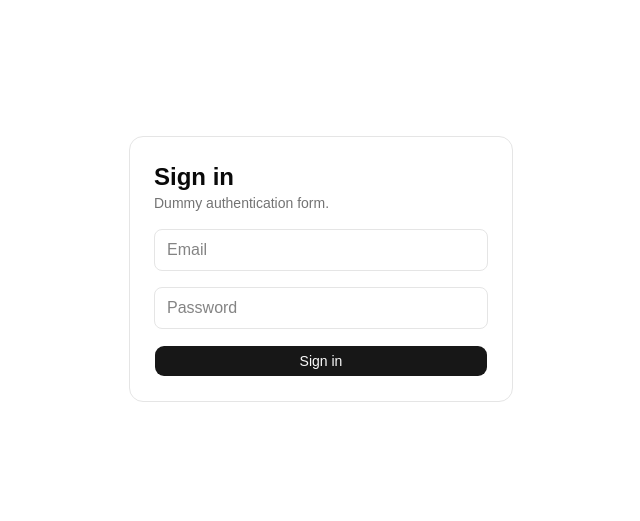
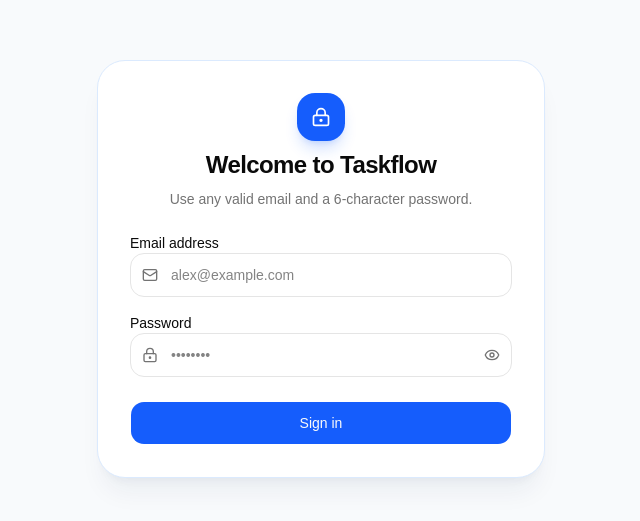
Before and after one commit to SaradBhatta12/task-management-dashboard, a Next.js app: page /login in a window 1280 px wide. Shown: the part 131-652 px from the top of the page, without its empty margins (319-959 px from the left). Built offline with nearby package versions, Linux system fonts and the light colour scheme; no server answers.

Commit message:
Implement persisted mock authentication and protected dashboard access

```diff
--- a/package.json
+++ b/package.json
@@ -18,6 +18,7 @@
     "react": "19.2.4",
     "react-dom": "19.2.4",
     "react-redux": "^9.3.0",
+    "redux-persist": "^6.0.0",
     "shadcn": "^4.13.1",
     "tailwind-merge": "^3.6.0",
     "tw-animate-css": "^1.4.0"
--- a/src/app/(auth)/login/page.tsx
+++ b/src/app/(auth)/login/page.tsx
@@ -2,7 +2,7 @@
 
 export default function LoginPage() {
   return (
-    <main className="grid min-h-screen place-items-center p-6">
+    <main className="grid min-h-screen place-items-center bg-slate-50 p-6 dark:bg-background">
       <LoginForm />
     </main>
   )
--- a/src/app/(dashboard)/layout.tsx
+++ b/src/app/(dashboard)/layout.tsx
@@ -1,9 +1,11 @@
 import { Navbar } from "@/components/layout/Navbar"
 import { PageTransition } from "@/components/layout/PageTransition"
 import { Sidebar } from "@/components/layout/Sidebar"
+import { ProtectedRoute } from "@/features/auth/ProtectedRoute"
 
 export default function DashboardLayout({ children }: { children: React.ReactNode }) {
   return (
+    <ProtectedRoute>
       <div className="flex min-h-screen gap-3 bg-slate-50 p-3 dark:bg-background">
         <Sidebar />
         <div className="min-w-0 flex-1">
@@ -13,5 +15,6 @@
           </main>
         </div>
       </div>
+    </ProtectedRoute>
   )
 }
--- a/src/features/auth/LoginForm.tsx
+++ b/src/features/auth/LoginForm.tsx
@@ -1,17 +1,140 @@
 "use client"
 
+import { Eye, EyeOff, LockKeyhole, Mail } from "lucide-react"
+import { useRouter } from "next/navigation"
+import { useEffect, useState, type FormEvent } from "react"
+
 import { Button } from "@/components/ui/button"
+import { setCredentials } from "@/features/auth/authSlice"
+import { validateLogin, type LoginErrors, type LoginInput } from "@/lib/validations/loginSchema"
+import { useAppDispatch, useAppSelector } from "@/store/hooks"
+import { cn } from "@/utils"
+
+const initialValues: LoginInput = {
+  email: "",
+  password: "",
+}
 
 export function LoginForm() {
+  const router = useRouter()
+  const dispatch = useAppDispatch()
+  const isAuthenticated = useAppSelector((state) => Boolean(state.auth.token))
+  const [values, setValues] = useState(initialValues)
+  const [errors, setErrors] = useState<LoginErrors>({})
+  const [showPassword, setShowPassword] = useState(false)
+  const [isSubmitting, setIsSubmitting] = useState(false)
+
+  useEffect(() => {
+    if (isAuthenticated) {
+      router.replace("/")
+    }
+  }, [isAuthenticated, router])
+
+  function updateField(field: keyof LoginInput, value: string) {
+    setValues((current) => ({ ...current, [field]: value }))
+    setErrors((current) => ({ ...current, [field]: undefined }))
+  }
+
+  function handleSubmit(event: FormEvent<HTMLFormElement>) {
+    event.preventDefault()
+
+    const validationErrors = validateLogin(values)
+    setErrors(validationErrors)
+
+    if (Object.keys(validationErrors).length > 0) return
+
+    setIsSubmitting(true)
+
+    const displayName = values.email
+      .split("@")[0]
+      .split(/[._-]/)
+      .filter(Boolean)
+      .map((part) => part.charAt(0).toUpperCase() + part.slice(1))
+      .join(" ")
+
+    dispatch(
+      setCredentials({
+        user: {
+          id: crypto.randomUUID(),
+          name: displayName || "Taskflow User",
+          email: values.email,
+        },
+        token: `mock-token-${Date.now()}`,
+      }),
+    )
+
+    router.replace("/")
+  }
+
   return (
-    <form className="w-full max-w-sm space-y-4 rounded-xl border bg-card p-6">
-      <div>
-        <h1 className="text-2xl font-semibold">Sign in</h1>
-        <p className="text-sm text-muted-foreground">Dummy authentication form.</p>
+    <form
+      noValidate
+      onSubmit={handleSubmit}
+      className="w-full max-w-md space-y-6 rounded-[1.75rem] border border-blue-100 bg-card p-6 shadow-xl shadow-blue-950/5 sm:p-8 dark:border-border"
+    >
+      <div className="space-y-2 text-center">
+        <span className="mx-auto grid size-12 place-items-center rounded-2xl bg-blue-600 text-white shadow-lg shadow-blue-600/20">
+          <LockKeyhole className="size-5" />
+        </span>
+        <h1 className="text-2xl font-bold tracking-tight">Welcome to Taskflow</h1>
+        <p className="text-sm text-muted-foreground">Use any valid email and a 6-character password.</p>
       </div>
-      <input className="w-full rounded-md border bg-background px-3 py-2" type="email" placeholder="Email" />
-      <input className="w-full rounded-md border bg-background px-3 py-2" type="password" placeholder="Password" />
-      <Button className="w-full" type="submit">Sign in</Button>
+
+      <div className="space-y-4">
+        <label className="block space-y-2 text-sm font-medium">
+          Email address
+          <span className="relative block">
+            <Mail className="absolute left-3 top-1/2 size-4 -translate-y-1/2 text-muted-foreground" />
+            <input
+              autoComplete="email"
+              value={values.email}
+              onChange={(event) => updateField("email", event.target.value)}
+              aria-invalid={Boolean(errors.email)}
+              aria-describedby={errors.email ? "email-error" : undefined}
+              className={cn(
+                "h-11 w-full rounded-xl border bg-background pl-10 pr-3 font-normal outline-none transition focus:border-blue-500 focus:ring-3 focus:ring-blue-500/15",
+                errors.email && "border-destructive",
+              )}
+              type="email"
+              placeholder="alex@example.com"
+            />
+          </span>
+          {errors.email ? <span id="email-error" className="block text-xs text-destructive">{errors.email}</span> : null}
+        </label>
+
+        <label className="block space-y-2 text-sm font-medium">
+          Password
+          <span className="relative block">
+            <LockKeyhole className="absolute left-3 top-1/2 size-4 -translate-y-1/2 text-muted-foreground" />
+            <input
+              autoComplete="current-password"
+              value={values.password}
+              onChange={(event) => updateField("password", event.target.value)}
+              aria-invalid={Boolean(errors.password)}
+              aria-describedby={errors.password ? "password-error" : undefined}
+              className={cn(
+                "h-11 w-full rounded-xl border bg-background pl-10 pr-11 font-normal outline-none transition focus:border-blue-500 focus:ring-3 focus:ring-blue-500/15",
+                errors.password && "border-destructive",
+              )}
+              type={showPassword ? "text" : "password"}
+              placeholder="••••••••"
+            />
+            <button
+              type="button"
+              aria-label={showPassword ? "Hide password" : "Show password"}
+              onClick={() => setShowPassword((visible) => !visible)}
+              className="absolute right-3 top-1/2 -translate-y-1/2 text-muted-foreground hover:text-foreground"
+            >
+              {showPassword ? <EyeOff className="size-4" /> : <Eye className="size-4" />}
+            </button>
+          </span>
+          {errors.password ? <span id="password-error" className="block text-xs text-destructive">{errors.password}</span> : null}
+        </label>
+      </div>
+
+      <Button className="h-11 w-full rounded-xl bg-blue-600 hover:bg-blue-700" type="submit" disabled={isSubmitting}>
+        {isSubmitting ? "Signing in…" : "Sign in"}
+      </Button>
     </form>
   )
 }
--- a/src/features/auth/ProtectedRoute.tsx
+++ b/src/features/auth/ProtectedRoute.tsx
@@ -1,7 +1,27 @@
 "use client"
 
-import type { ReactNode } from "react"
+import { useRouter } from "next/navigation"
+import { useEffect, type ReactNode } from "react"
+
+import { useAppSelector } from "@/store/hooks"
 
 export function ProtectedRoute({ children }: { children: ReactNode }) {
+  const router = useRouter()
+  const isAuthenticated = useAppSelector((state) => Boolean(state.auth.token))
+
+  useEffect(() => {
+    if (!isAuthenticated) {
+      router.replace("/login")
+    }
+  }, [isAuthenticated, router])
+
+  if (!isAuthenticated) {
+    return (
+      <div className="grid min-h-screen place-items-center bg-slate-50 text-sm text-muted-foreground dark:bg-background">
+        Checking your session…
+      </div>
+    )
+  }
+
   return children
 }
--- a/src/lib/providers/ReduxProvider.tsx
+++ b/src/lib/providers/ReduxProvider.tsx
@@ -2,11 +2,27 @@
 
 import { useState, type ReactNode } from "react"
 import { Provider } from "react-redux"
+import { persistStore } from "redux-persist"
+import { PersistGate } from "redux-persist/integration/react"
 
 import { makeStore } from "@/store/store"
 
 export function ReduxProvider({ children }: { children: ReactNode }) {
   const [store] = useState(makeStore)
+  const [persistor] = useState(() => persistStore(store))
 
-  return <Provider store={store}>{children}</Provider>
+  return (
+    <Provider store={store}>
+      <PersistGate
+        persistor={persistor}
+        loading={
+          <div className="grid min-h-screen place-items-center bg-background text-sm text-muted-foreground">
+            Loading Taskflow…
+          </div>
+        }
+      >
+        {children}
+      </PersistGate>
+    </Provider>
+  )
 }
--- a/src/lib/validations/loginSchema.ts
+++ b/src/lib/validations/loginSchema.ts
@@ -3,6 +3,18 @@
   password: string
 }
 
-export function isLoginInput(value: unknown): value is LoginInput {
-  return typeof value === "object" && value !== null && "email" in value && "password" in value
+export type LoginErrors = Partial<Record<keyof LoginInput, string>>
+
+export function validateLogin(values: LoginInput): LoginErrors {
+  const errors: LoginErrors = {}
+
+  if (!/^\S+@\S+\.\S+$/.test(values.email)) {
+    errors.email = "Enter a valid email address"
+  }
+
+  if (values.password.length < 6) {
+    errors.password = "Password must be at least 6 characters"
+  }
+
+  return errors
 }
--- a/src/store/store.ts
+++ b/src/store/store.ts
@@ -1,14 +1,38 @@
 import { configureStore } from "@reduxjs/toolkit"
+import {
+  FLUSH,
+  PAUSE,
+  PERSIST,
+  PURGE,
+  REGISTER,
+  REHYDRATE,
+  persistReducer,
+} from "redux-persist"
+import storage from "redux-persist/lib/storage"
 
 import { tasksApi } from "@/features/tasks/tasksApi"
 
 import { rootReducer } from "./rootReducer"
 
+const persistedReducer = persistReducer(
+  {
+    key: "taskflow",
+    version: 1,
+    storage,
+    whitelist: ["auth", "tasks"],
+  },
+  rootReducer,
+)
+
 export const makeStore = () =>
   configureStore({
-    reducer: rootReducer,
+    reducer: persistedReducer,
     middleware: (getDefaultMiddleware) =>
-      getDefaultMiddleware().concat(tasksApi.middleware),
+      getDefaultMiddleware({
+        serializableCheck: {
+          ignoredActions: [FLUSH, REHYDRATE, PAUSE, PERSIST, PURGE, REGISTER],
+        },
+      }).concat(tasksApi.middleware),
   })
 
 export type AppStore = ReturnType<typeof makeStore>
```
Also changed, not shown: src/components/layout/Sidebar.tsx (+15 -5 lines), 1 other file (tests, documents, lock files or other folders). Lines whose indentation alone changed are shown as unchanged.
